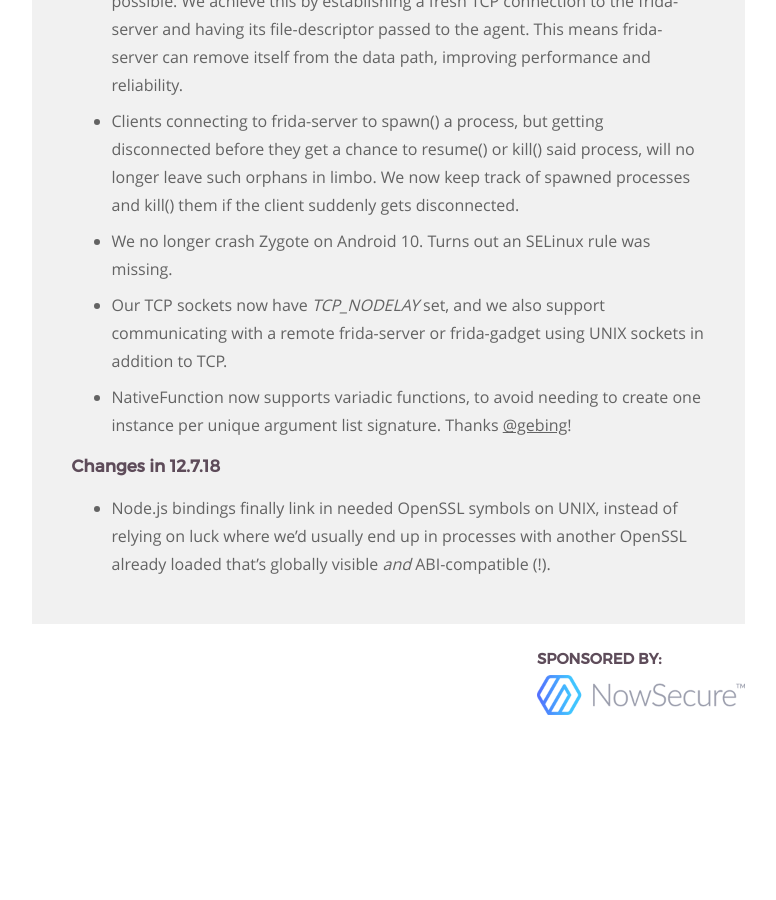
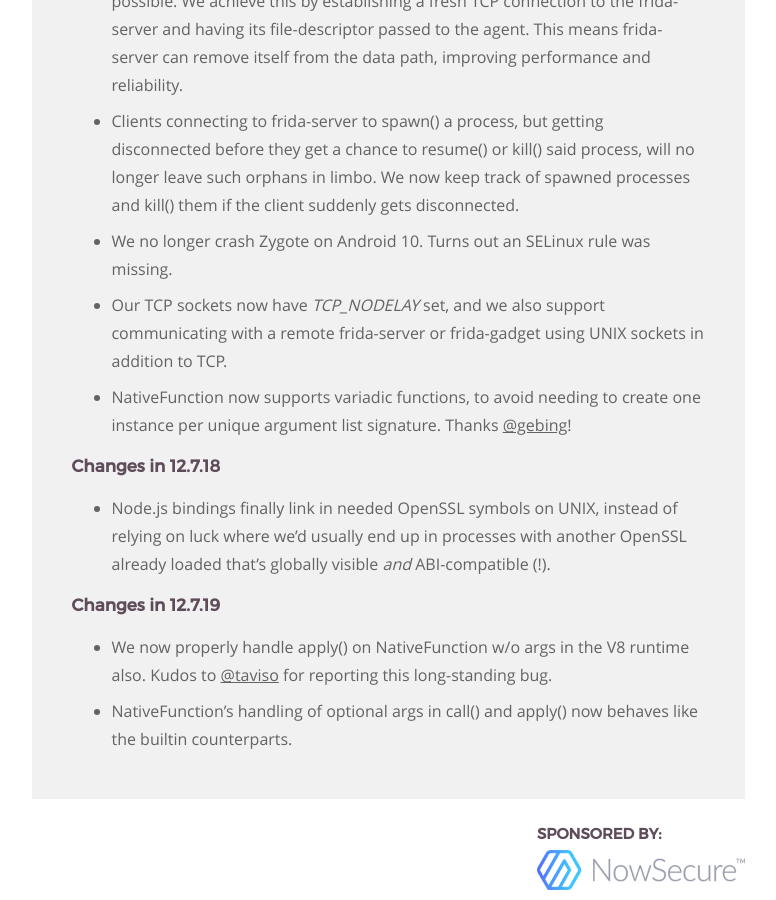
Before and after one commit to frida/frida-website, a Jekyll site: the page built from _posts/2019-09-18-frida-12-7-released.markdown, in a window 1280 px wide and 900 px high, scrolled down 13216 px. Shown: the whole window, without its empty margins (364-1140 px from the left). Built offline with Jekyll 4.4.1, drawn with Linux system fonts in a browser that asks for light colours; before the commit the page ends 13941 px from its top, so only the background shows below that.

Commit message:
Summarize changes in 12.7.19

```diff
--- a/_posts/2019-09-18-frida-12-7-released.markdown
+++ b/_posts/2019-09-18-frida-12-7-released.markdown
@@ -520,6 +520,13 @@ Enjoy!
   relying on luck where we'd usually end up in processes with another OpenSSL
   already loaded that's globally visible *and* ABI-compatible (!).
 
+### Changes in 12.7.19
+
+- We now properly handle apply() on NativeFunction w/o args in the V8 runtime
+  also. Kudos to [@taviso][] for reporting this long-standing bug.
+- NativeFunction's handling of optional args in call() and apply() now behaves
+  like the builtin counterparts.
+
 
 [frida-java-bridge]: https://github.com/frida/frida-java-bridge
 [TinyCC]: https://bellard.org/tcc/
@@ -539,3 +546,4 @@ Enjoy!
 [@muhzii]: https://github.com/muhzii
 [@timstrazz]: https://twitter.com/timstrazz
 [@esanfelix]: https://twitter.com/esanfelix
+[@taviso]: https://twitter.com/taviso
```
